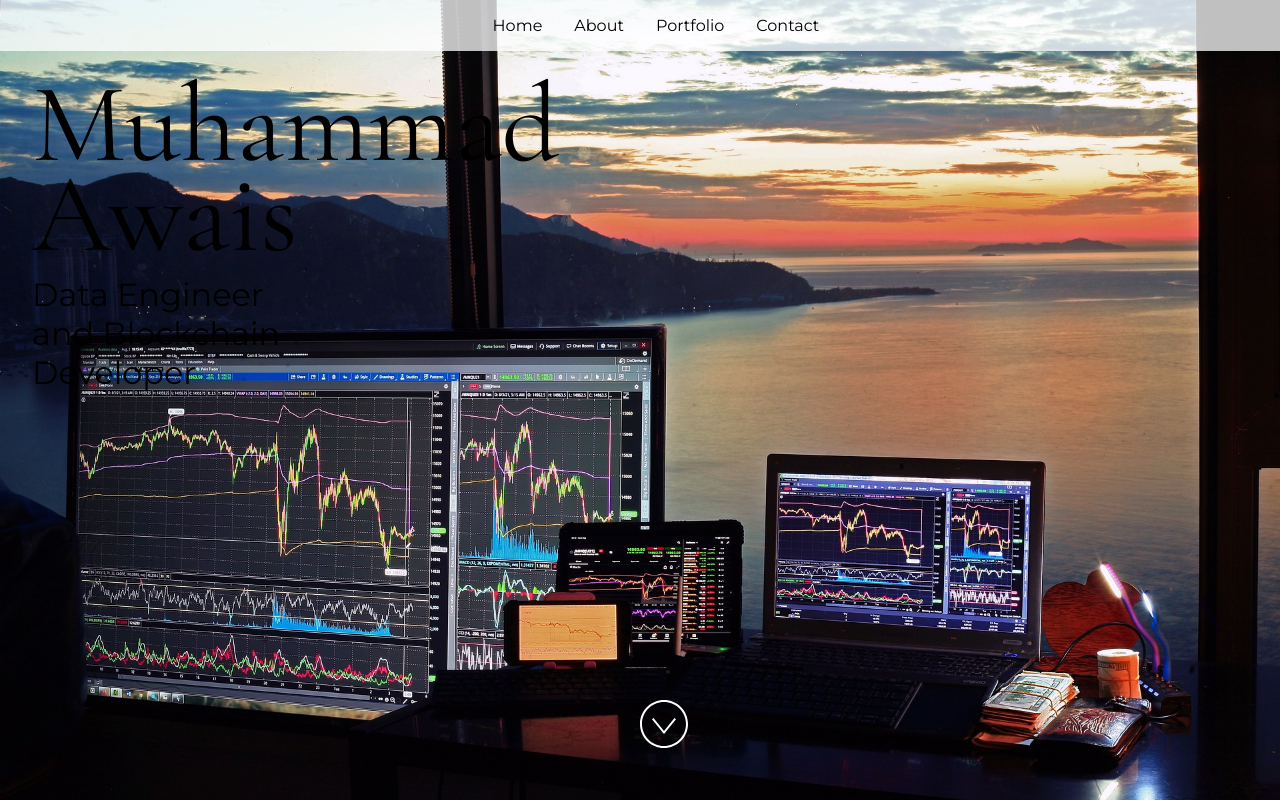
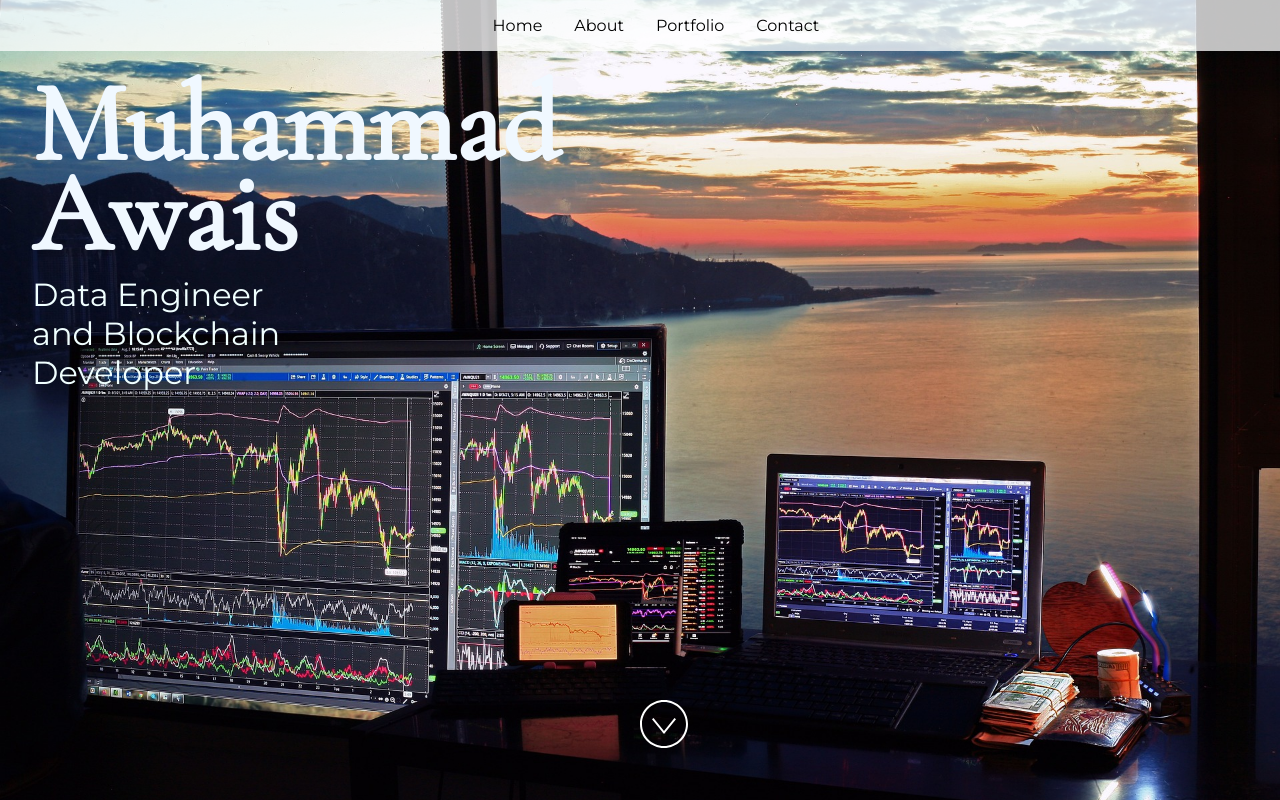
Before and after one commit to awaisblockchain/azurewebapp, a React (Vite) app: page / in a window 1280 px wide. Built offline with nearby package versions, Linux system fonts and the light colour scheme.

Commit message:
updated the images

```diff
--- a/src/styles.css
+++ b/src/styles.css
@@ -51,13 +51,17 @@ h1 {
   font-weight: 400;
   line-height: 0.8;
   margin: 0;
+  color: aliceblue;
+  font-weight: bold;
 }
 
 h2 {
+  font-weight: bold;
   font-size: 2rem;
   font-weight: 400;
   margin: 0;
   padding-top: 1rem;
+  color:azure;
 }
 
 h3 {
```
